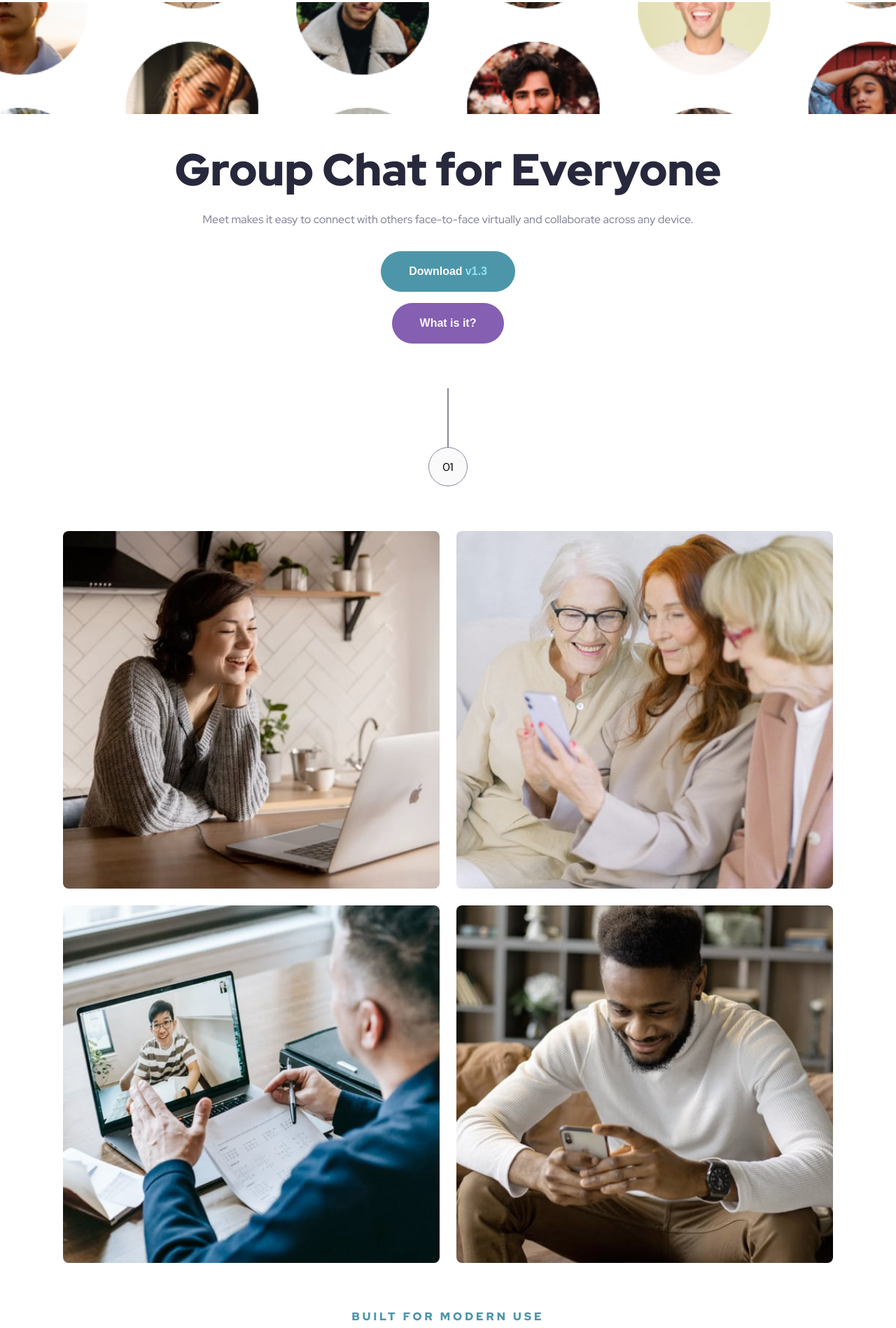
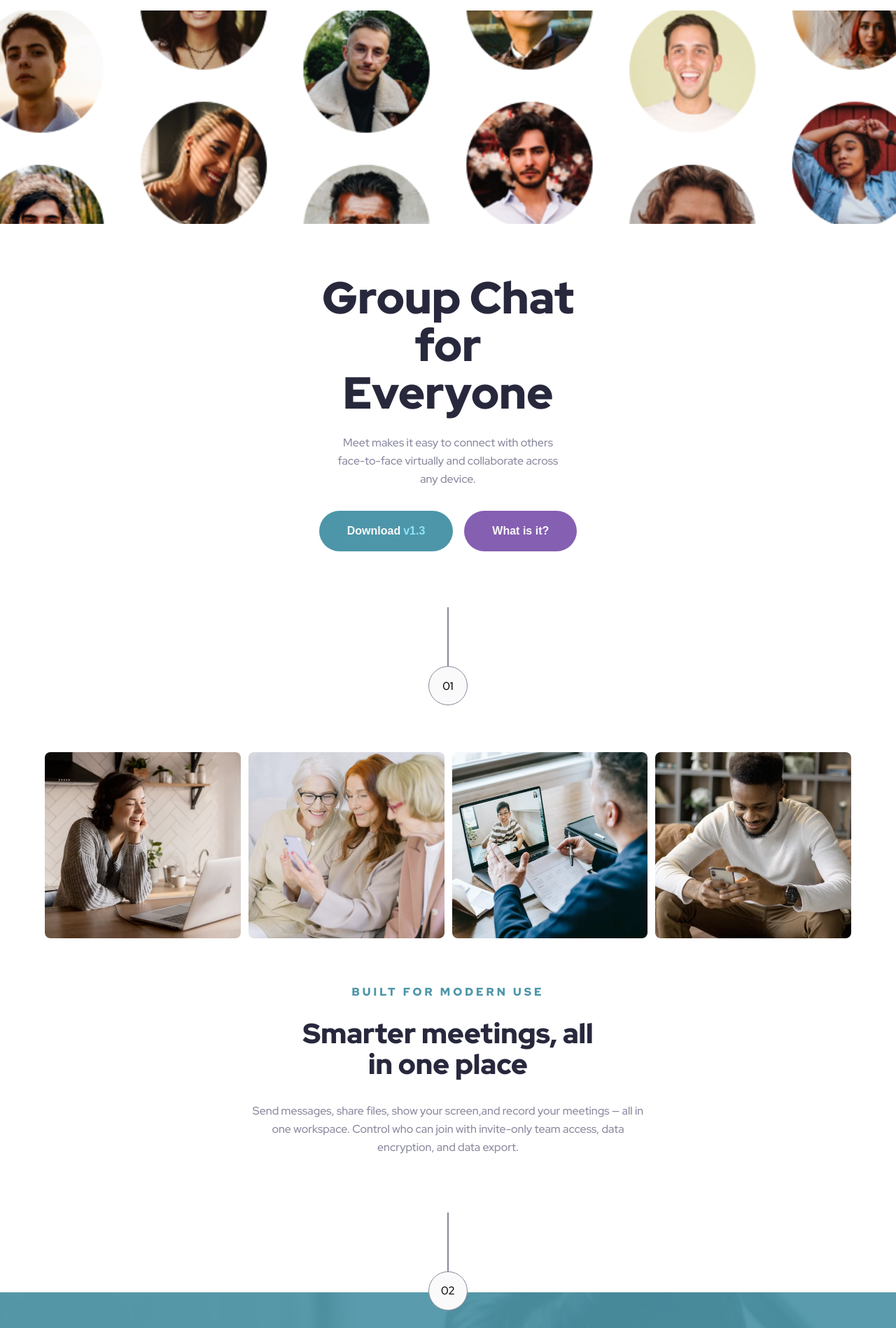
Before and after one commit to kevencb/Meet-LandingPage-FrontendMentor, a website: page index.html in a window 1280 px wide. Shown: the part 128-2026 px from the top of the page at 70% size. Drawn offline with Linux system fonts and the light colour scheme.

Commit message:
Finished Tablet View

```diff
--- a/index.html
+++ b/index.html
@@ -43,7 +43,7 @@
 		</div>
 		<h3 class="main__title">Built for modern use</h3>
 		<h2 class="title-h2">Smarter meetings, all in one place</h2>
-		<div class="text-main">
+		<div class="main__text">
 			Send messages, share files, show your screen,and record your meetings — all in one workspace. Control who
 			can join with invite-only team access, data encryption, and data export.
 		</div>
--- a/sass/_components.sass
+++ b/sass/_components.sass
@@ -75,3 +75,51 @@
     span
         color: variables.$purpleLight
         margin-left: 0.4rem
+
+.indicator
+    margin: 6.4rem auto 0
+    display: flex
+    flex-direction: column
+    align-items: center
+    justify-content: center
+    .line
+        width: 1.25px
+        height: 8.4rem
+        background: variables.$grey
+        margin: 0 auto
+    span
+        z-index: 2
+        font-size: 1.6rem
+        width: 5.6rem
+        height: 5.6rem
+        border: 1px solid variables.$grey
+        border-radius: 200rem
+        display: flex
+        align-items: center
+        justify-content: center
+        background-color: variables.$white
+
+@media (min-width:768px)
+    .indicator
+        margin: 8rem auto 0
+
+.galerie
+    width: 100%
+    margin: 0 auto 6.4rem
+    display: grid
+    grid-template-columns: repeat(2, 1fr)
+    grid-template-rows: repeat(2, 1fr)
+    align-content: center
+    justify-items: center
+    row-gap: 2.4rem
+    column-gap: 2.4rem
+    img
+        width: 100%
+        border-radius: 0.8rem
+
+@media (min-width:768px)
+    .galerie
+        display: grid
+        grid-template-columns: repeat(4, 1fr)
+        grid-template-rows: 1fr
+        gap: 1.1rem
--- a/sass/styles.sass
+++ b/sass/styles.sass
@@ -13,31 +13,8 @@ body
     font-family: variables.$font
 
 .container
-    width: 86%
+    width: 90%
     margin: 0 auto
-
-.indicator
-    margin: 6.4rem auto 0
-    display: flex
-    flex-direction: column
-    align-items: center
-    justify-content: center
-    .line
-        width: 1.25px
-        height: 8.4rem
-        background: variables.$grey
-        margin: 0 auto
-    span
-        z-index: 2
-        font-size: 1.6rem
-        width: 5.6rem
-        height: 5.6rem
-        border: 1px solid variables.$grey
-        border-radius: 200rem
-        display: flex
-        align-items: center
-        justify-content: center
-        background-color: variables.$white
 
 .header
     margin-top: 4.8rem
@@ -49,20 +26,23 @@ body
             width: 100%
     &__banner
         aspect-ratio: 1/1
-        background-image: url('../assets/tablet/image-hero.png'), url('../assets/tablet/image-hero.png')
+        background-image: url('../assets/tablet/image-hero.png')
         background-size: 110%
         background-repeat: no-repeat
         width: 100%
         background-position: center
-        max-height: 16rem
-        margin: 5.2rem auto 4.6rem
+        max-height: 18rem
+        margin: 4.2rem auto 3.6rem
     &__title
         @extend .title-h1
+        width: 28rem
         text-align: center
-        margin-bottom: 2.4rem
+        margin: 0 auto 2.4rem
     &__text
+        width: 33rem
         @extend .text-body-sm
         text-align: center
+        margin: auto
         color: variables.$grey
     &__buttons
         margin: 3.2rem auto 0
@@ -72,31 +52,48 @@ body
         justify-content: center
         align-items: center
 
+@media (min-width:768px)
+    .header
+        &__banner
+            background-size: 105%
+            max-height: 30.5rem
+            margin: 6.4rem auto 0rem
+        &__info
+            width: 45rem
+        &__title
+            width: 40rem
+            margin: 7.2rem auto 2.4rem
+        &__buttons
+            margin: 3.2rem auto 0
+            display: flex
+            flex-direction: row
+
 .main
     margin-top: 6.4rem
-    .galerie
-        width: 100%
-        margin: 0 auto 6.4rem
-        display: grid
-        grid-template-columns: 1fr 1fr
-        grid-template-rows: 1fr 1fr
-        align-content: center
-        justify-items: center
-        row-gap: 2.4rem
-        column-gap: 2.4rem
-        img
-            width: 100%
-            border-radius: 0.8rem
+    display: flex
+    flex-direction: column
+    align-items: center
+    h2
+        width: 33rem
+    &__text
+        @extend  .text-body-sm
+        margin: 3.2rem auto 0
     &__title
+        width: 33rem
         @extend .text-overline
         margin-bottom: 2.4rem
         text-align: center
-    .text-main
-        @extend  .text-body-sm
-        margin: 3.2rem auto 6.4rem
+
+@media (min-width:768px)
+    .main
+        margin-top: 6.7rem
+        h2
+            width: 44rem
+        &__text
+            width: 57rem
+            margin: 3.2rem auto 0
 
 .footer
-    // height: 42.8rem
     width: 100%
     background-size: cover
     margin: -2.6rem auto 0
@@ -125,3 +122,13 @@ body
         height: 5rem
         a
             color: variables.$blue
+
+@media (min-width:768px)
+    footer
+        .content
+            h2
+                width: 50rem
+        .footer__text
+            width: 57rem
+            margin: 3.2rem auto 4rem
+            font-weight: 500
```
Also changed, not shown: css/styles.css, 1 other file.
